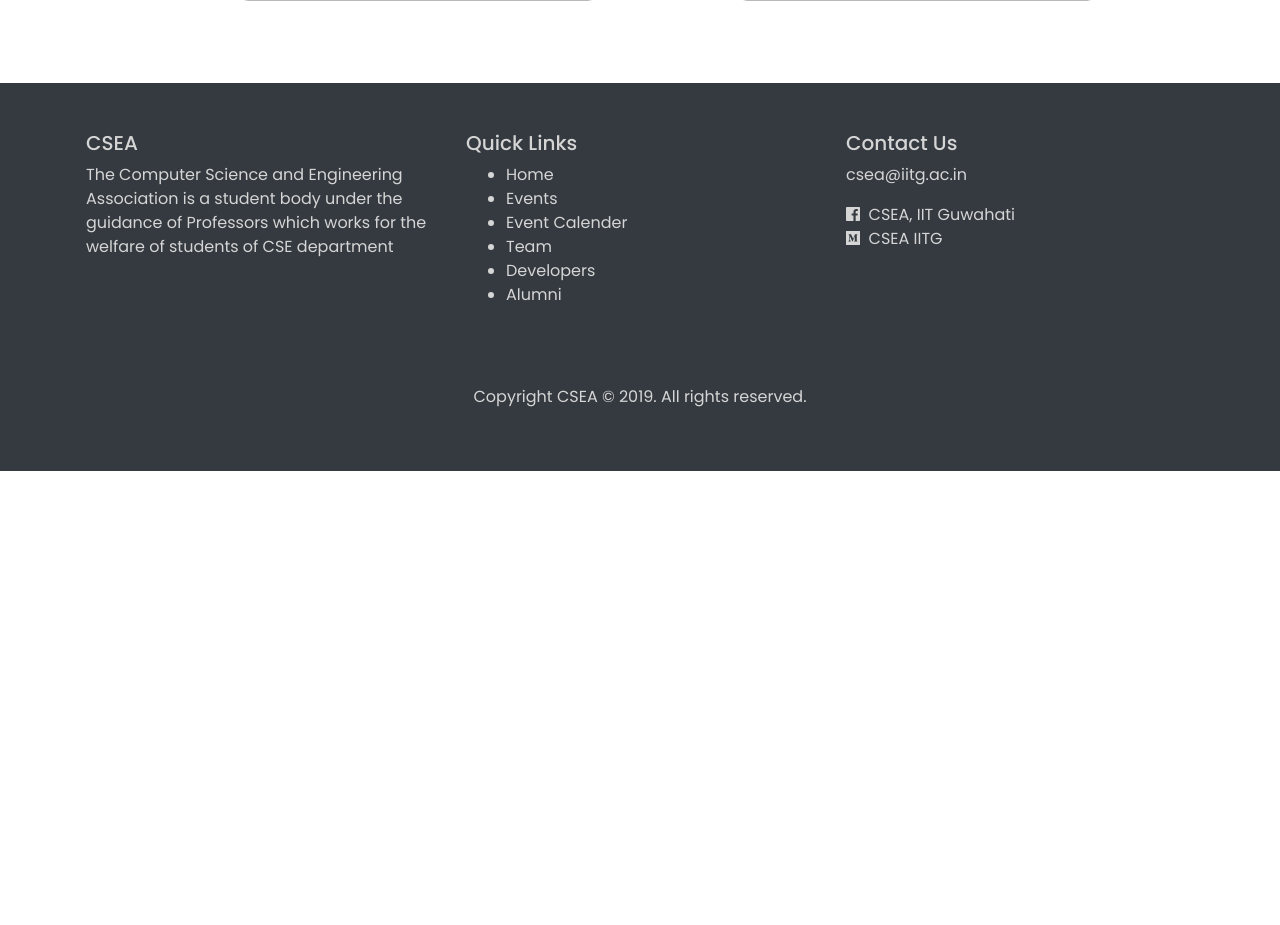
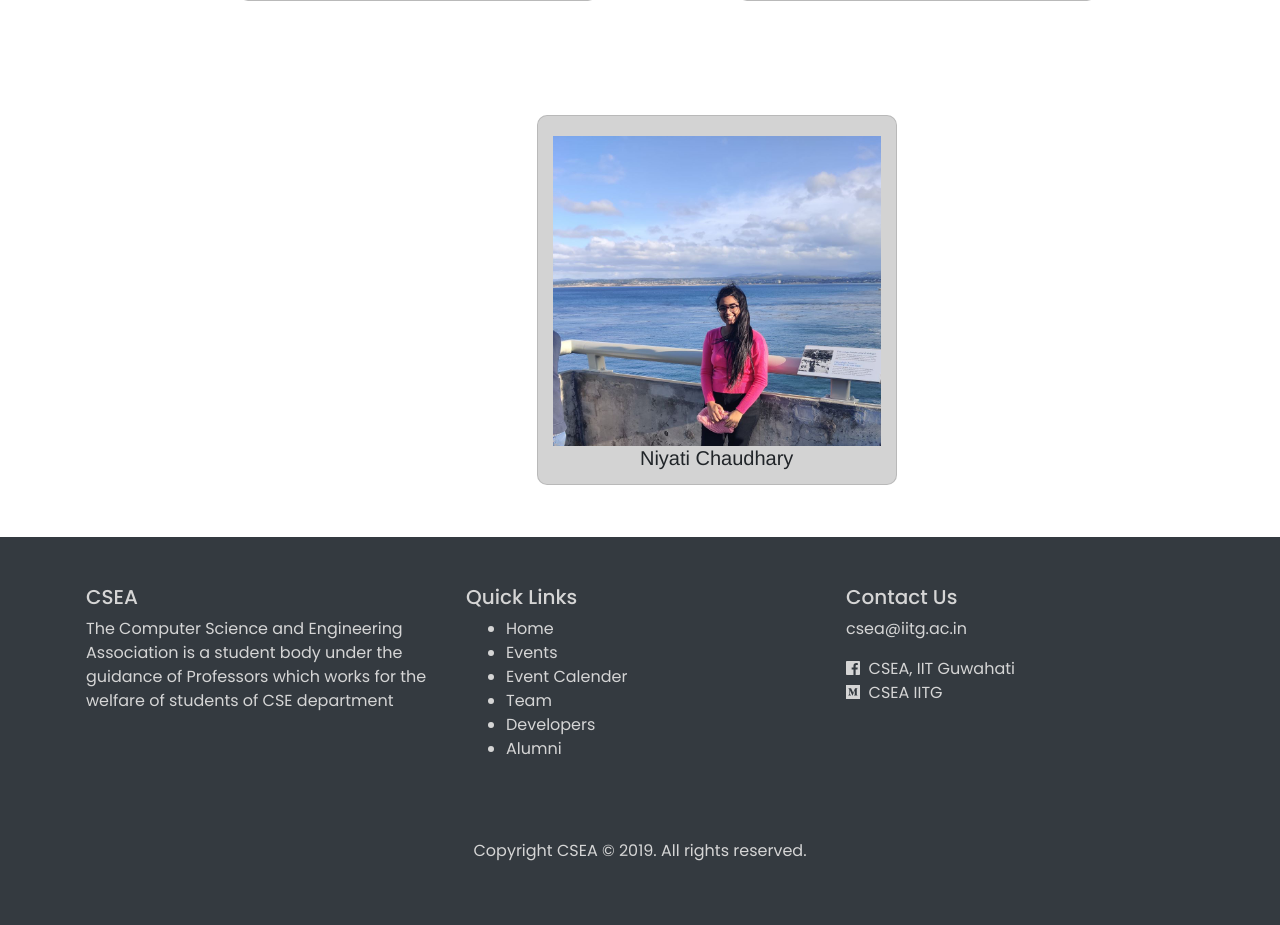
Before and after one commit to udbhav-chugh/csea_website, a Django app: page /developers/ in a window 1280 px wide. Shown: the part 1293-2218 px from the top of the page. Before the commit the page ends 1764 px from the top, so only its background shows below. Run offline with Django 3.2, Linux system fonts and the light colour scheme; some libraries are stand-ins or nearby versions.

Commit message:
Added Niyati to dev team.

```diff
--- a/csea/home/templates/developers.html
+++ b/csea/home/templates/developers.html
@@ -200,6 +200,19 @@
 </div>
 </div>
 </div>
+<div class="col-md-4 col-md-offset-2"></div>
+  <div class="col-lg-3">
+    <div class="card">
+      <img class="myImg"  src="/static/home/images/niyati.jpg" alt="Niyati Chaudhary" style="width:100%">
+      <div class="containers">
+        <h2>Niyati Chaudhary</h2>
+
+      </div>
+    </div>
+  </div>
+</div>
+</div>
+
 </div>
 </center>
 {% endblock %}
--- a/csea/home/templates/members1.html
+++ b/csea/home/templates/members1.html
@@ -274,12 +274,12 @@
   </div>
   <div class="col-lg-3">
     <div class="card">
-      <img class="myImg"  src="https://encrypted-tbn0.gstatic.com/images?q=tbn%3AANd9GcTUGr-qi-mrZDAMC3Sa0VPSW-GRKxqmBDxEvqSRmGvqXc5nSctT" alt="John" style="width:100%">
+      <img class="myImg"  src="/static/home/images/niyati.jpg" alt="Niyati Chaudhary" style="width:100%">
       <div class="containers">
         <h2>Niyati Chaudhary</h2>
         <p class="title">Technical Coordinator</p>
 
-        <p>example@example.com</p>
+        <p>niyati18@iitg.ac.in</p>
         <p><button class="button">Contact</button></p>
       </div>
     </div>
```
Also changed, not shown: csea/home/static/home/images/niyati.jpg (added).
